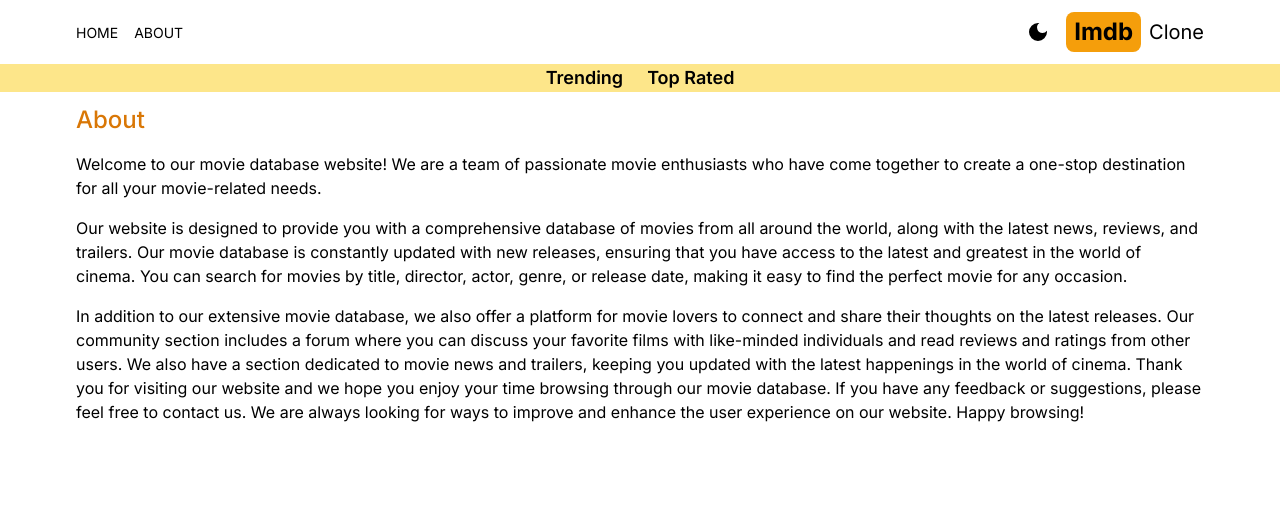
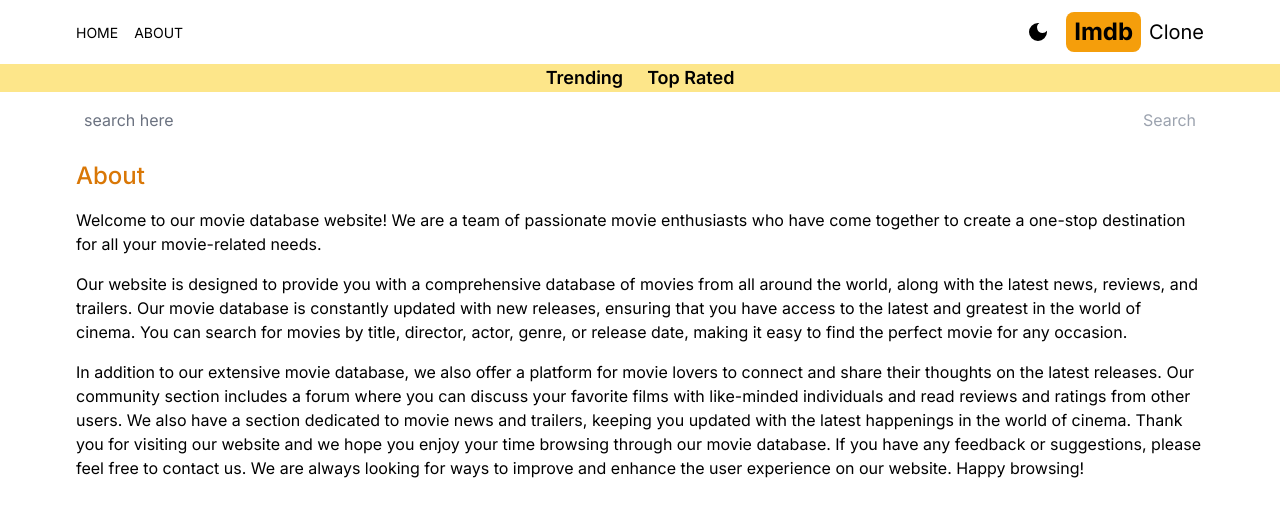
Before and after one commit to abhishekpl8219/Imdb-nextjs, a Next.js app: page /about in a window 1280 px wide. Shown: the top 516 px of the page. Built offline with nearby package versions, Linux system fonts and the light colour scheme.

Commit message:
Added the search option

```diff
--- a/src/app/layout.js
+++ b/src/app/layout.js
@@ -3,6 +3,7 @@
 import Header from '@/components/Header'
 import Providers from "./Providers";
 import NavBar from "@/components/NavBar";
+import SearchBox from "@/components/SearchBox";
 
 const inter = Inter({ subsets: ["latin"] });
 
@@ -18,6 +19,7 @@
         <Providers>
         <Header />
         <NavBar />
+        <SearchBox />
         {children}
         </Providers></body>
     </html>
--- /dev/null
+++ b/src/app/search/[searchTerm]/page.jsx
@@ -0,0 +1,18 @@
+import Results from '@/components/Results';
+import React from 'react'
+
+export default async function page({params}) {
+    const searchterm=params.searchTerm
+    const res= await fetch(
+        `https://api.themoviedb.org/3/search/movie?api_key=${process.env.API_KEY}&query=${searchterm}&language=en-US&page=1&include_adult=false`
+      );
+      const data= await res.json();
+      const results=data.results;
+  return (
+    <div>
+     {results && results.length ===
+     <h1>No results found</h1>}
+     {results && <Results results={results}/>}
+    </div>
+  )
+}
--- /dev/null
+++ b/src/components/SearchBox.jsx
@@ -0,0 +1,21 @@
+'use client'
+
+import { useState } from "react";
+import { useRouter } from "next/navigation";
+
+export default function SearchBox() {
+    const [search, setSearch] = useState('');
+    const router = useRouter();
+    const handleOnSubmit=(e)=>{
+        e.preventDefault();
+        router.push(`/search/${search}`);
+    }
+    return (
+        <form onSubmit={handleOnSubmit} className="flex justify-between px-5 max-w-6xl mx-auto">
+            <input type="text" placeholder="search here " value={search} onChange={(e) => setSearch(e.target.value)} className="w-full rounde-lg placeholder-gray-500 outline-none bg-transparent flex-1 h-14" />
+            <button className="text-amber-700 disabled:text-gray-400 " disabled={search === ''}>
+                Search
+            </button>
+        </form>
+    )
+}
```
Also changed, not shown: src/app/movie/[id]/page.jsx (+1 -1 lines).
